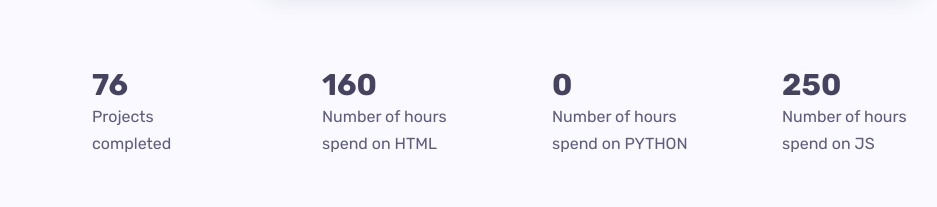
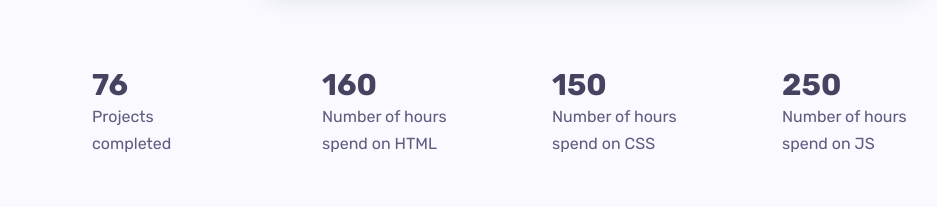
Before and after one commit to Dhirajwhitehatjr/ADV-C144-PORTFOLIO-WEBSITE, a plain HTML site: page index.html in a window 1280 px wide. Shown: the part 1310-1517 px from the top of the page, without its empty margins (163-1100 px from the left). Drawn offline with Linux system fonts and the light colour scheme.

Commit message:
Update index.html

```diff
--- a/index.html
+++ b/index.html
@@ -278,8 +278,8 @@
 					<!-- fact item -->
 					<div class="fact-item">
 						<div class="details">
-							<h3 class="mb-0 mt-0 number"><em class="count">0</em></h3>
-							<p class="mb-0">Number of hours spend on PYTHON</p>
+							<h3 class="mb-0 mt-0 number"><em class="count">150</em></h3>
+							<p class="mb-0">Number of hours spend on CSS</p>
 						</div>
 					</div>
 					<div class="spacer d-md-none d-lg-none" data-height="30" style="height: 30px;"></div>
```
